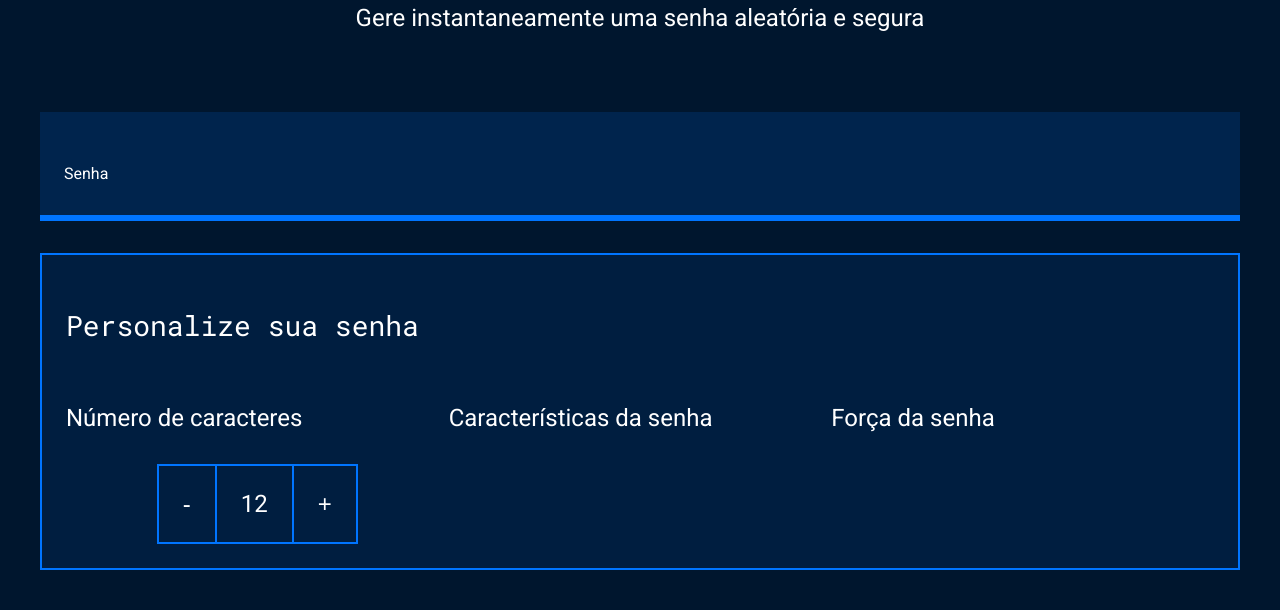
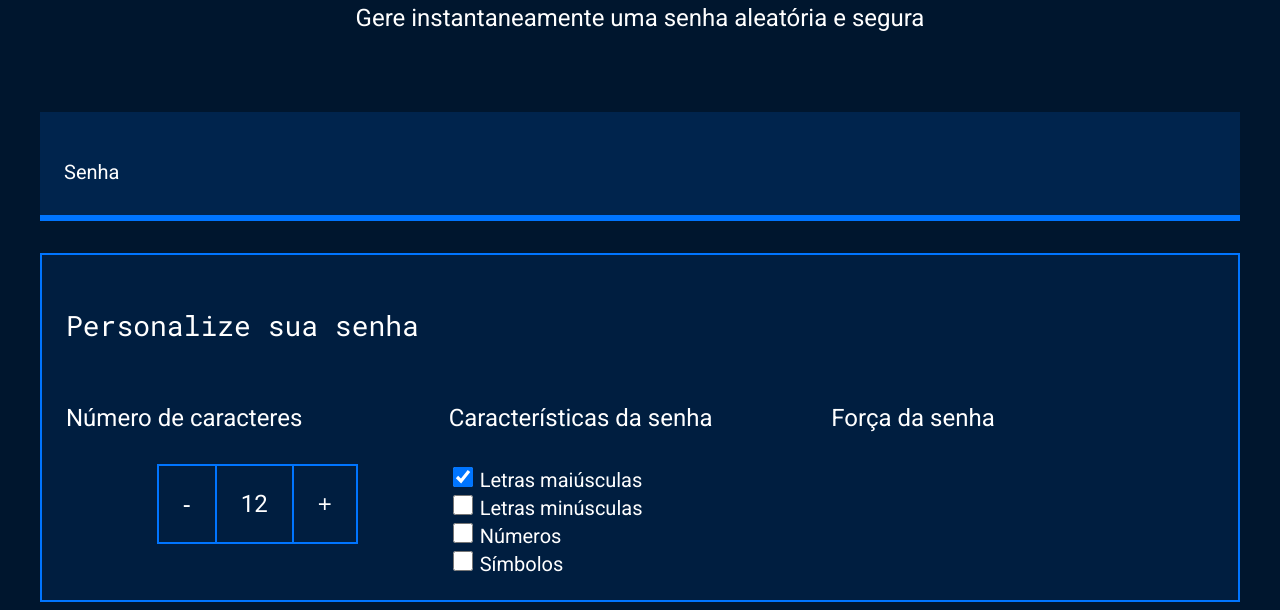
Before and after one commit to Baterista15/gerador-de-senha, a plain HTML site: page index.html in a window 1280 px wide. Shown: the part 214-824 px from the top of the page. Before the commit the page ends 800 px from the top, so only its background shows below. Drawn offline with Linux system fonts and the light colour scheme.

Commit message:
terminei a aula 2

```diff
--- a/index.html
+++ b/index.html
@@ -32,6 +32,23 @@
                 </div>
                 <div class="parametro-senha">
                     <h4 class="parametro-senha__titulo">Características da senha</h4>
+                    <div class="parametro-senha-checkbox">
+                        <input name="maiusculo" type="checkbox" class="checkbox" checked>
+                        <label for="maiusculo">Letras maiúsculas</label>
+                    </div>
+                    <div class="parametro-senha-checkbox">
+                        <input name="minusculo" type="checkbox" class="checkbox">
+                        <label for="minusculo">Letras minúsculas</label>
+                    </div>
+                    <div class="parametro-senha-checkbox">
+                        <input name="numero" type="checkbox" class="checkbox">
+                        <label for="numero">Números</label>
+                    </div>
+                    <div class="parametro-senha-checkbox">
+                        <input name="simbolo" type="checkbox" class="checkbox">
+                        <label for="simbolo">Símbolos</label>
+                    </div>
+
                 </div>
                 <div class="parametro-senha">
                     <h4 class="parametro-senha__titulo">Força da senha</h4>
--- a/style.css
+++ b/style.css
@@ -108,6 +108,16 @@ body {
     font-size: 24px;
 }
 
+label {
+    font-size: 20px;
+}
+
+.checkbox {
+    width: 20px;
+    height: 20px;
+    cursor: pointer;
+}
+
 @media screen and (min-width: 768px) {
     .parametro-coluna__senha {
         flex-direction: row;
```
